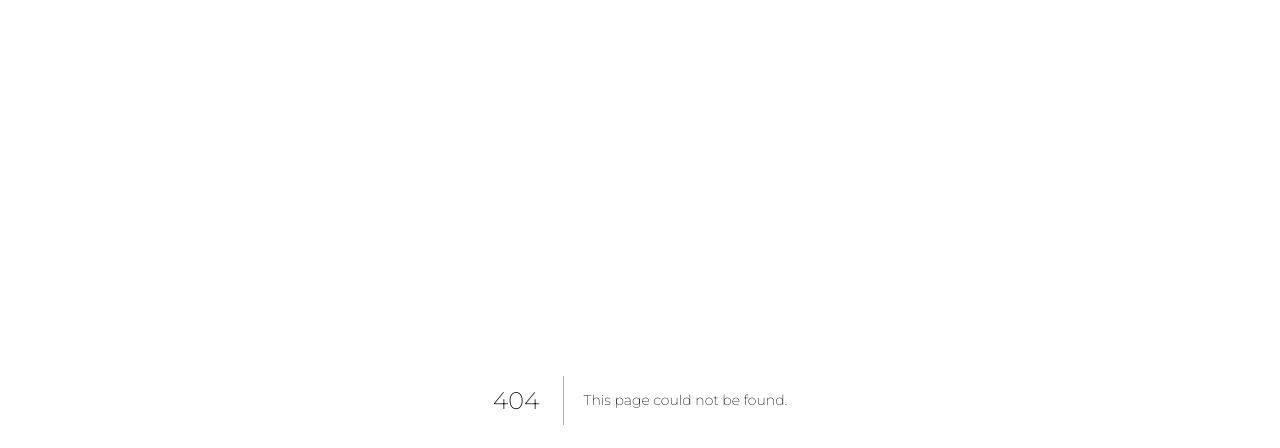
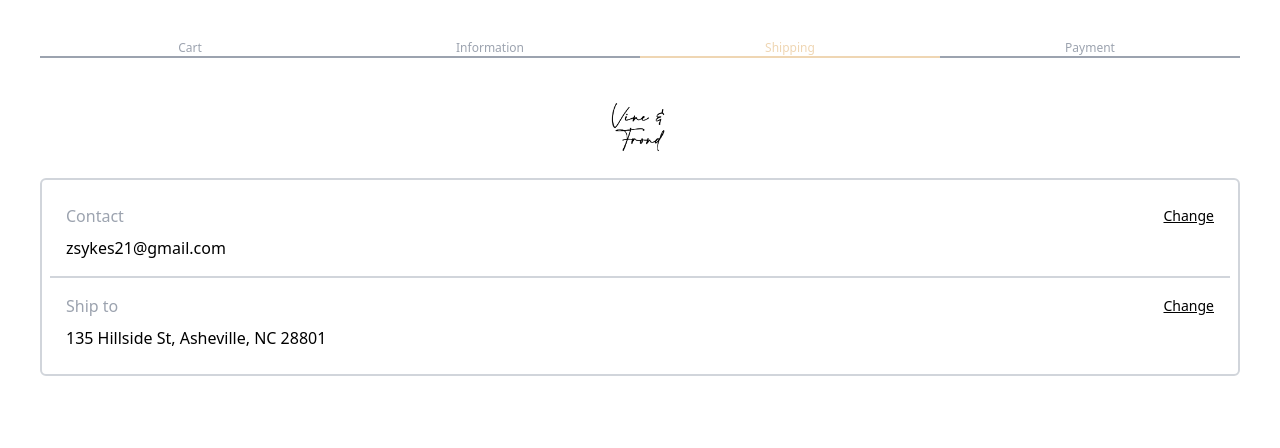
Before and after one commit to Calathea-Z/Vine-Frond-Shop, a Next.js app: page /shipping in a window 1280 px wide. Before the commit this address had no page. Shown: the top 448 px of the page. Built offline with nearby package versions, Linux system fonts and the light colour scheme.

Commit message:
Begin implimenting shipping tracking and price estimation. && Updated sanity schema for weight properties of each item. && Next step will be to impliment functions to total the weight in the cart and pass that as props to the EasyPost function.

```diff
--- /dev/null
+++ b/components/EasyPost.jsx
@@ -0,0 +1,90 @@
+import EasyPost from "@easypost/api/types/EasyPost";
+import { useState } from "react";
+
+const EasyPost = async ({
+  company,
+  firstName,
+  lastName,
+  address,
+  city,
+  usState,
+  zipCode,
+  weight,
+  quantity
+}) => {
+  const [boxLength, setBoxLength] = useState(null);
+  const [boxWidth, setBoxWidth] = useState(null);
+  const [boxHeight, setBoxHeight] = useState(null);
+  const itemQuantity = quantity
+
+  const pickBoxSize = (itemQuantity) => {
+    if (itemQuantity <= 2) {
+      setBoxLength(7)
+      setBoxWidth(7)
+      setBoxHeight(6)
+    } else if (itemQuantity >2 && itemQuantity <=5){
+      setBoxLength(11)
+      setBoxWidth(8)
+      setBoxHeight(6)
+    } else {
+      setBoxLength(12)
+      setBoxWidth(11)
+      setBoxHeight(8)
+    }
+  }
+
+  pickBoxSize(itemQuantity);
+
+  const api = new Easypost(process.env.EASYPOST_KEY);
+
+  const fromAddress = new api.Address({
+    company: process.env.BUSINESS_NAME,
+    address: process.env.BUSINESS_STREET,
+    city: process.env.BUSINESS_CITY,
+    State: process.env.BUSINESS_STATE,
+    zipCode: process.env.BUSINESS_ZIP,
+  });
+
+  fromAddress.save().then(console.log);
+
+  const toAddress = new api.Address({
+    companyName: company,
+    firstName: firstName,
+    lastName: lastName,
+    address: address,
+    city: city,
+    State: usState,
+    zipCode: zipCode,
+  });
+
+  toAddress.save().then(console.log);
+
+  const parcel = new api.Parcel({
+    length: boxLength,
+    width: boxWidth,
+    height: boxHeight,
+    weight: weight,
+  });
+
+  parcel.save().then(console.log);
+
+  const shipment = new api.Shipment({
+    toAddress: toAddress,
+    fromAddress: fromAddress,
+    parcel: parcel,
+  });
+
+  shipment.save().then(console.log);
+
+  shipment
+    .getRates(shipment.lowestRate(["USPS"], ["First"]))
+    .then((rates) => {
+      console.log(rates);
+    })
+    .catch((error) => {
+      console.log(error);
+    });
+
+  return <div>EasyPost</div>;
+};
+export default EasyPost;
--- a/package.json
+++ b/package.json
@@ -9,6 +9,7 @@
     "lint": "next lint"
   },
   "dependencies": {
+    "@easypost/api": "^6.2.0",
     "@headlessui/react": "^1.7.14",
     "@heroicons/react": "^2.0.17",
     "@portabletext/react": "^2.0.2",
--- a/pages/information.js
+++ b/pages/information.js
@@ -110,7 +110,7 @@ const InformationScreen = () => {
     router.push("/payment");
   };
   return (
-    <div className="">
+    <div>
       <div className="p-10 flex flex-col">
         <CheckoutHelper activeStep={1} />
         <Image className='self-center'src={simpleLogo} width={100} height={100} alt='simple Vine & Frond Logo'/>
--- /dev/null
+++ b/pages/shipping.js
@@ -0,0 +1,53 @@
+import CheckoutHelper from "@/components/CheckoutHelper";
+import Image from "next/image";
+import { simpleLogo } from "@/public/assets";
+import Link from "next/link";
+
+const ShippingScreen = () => {
+  return (
+    <div>
+      <div className="p-10 flex flex-col">
+        <CheckoutHelper activeStep={2} />
+        <Image
+          className="self-center"
+          src={simpleLogo}
+          width={100}
+          height={100}
+          alt="simple Vine & Frond Logo"
+        />
+        <div className="rounded-md w-full h-auto border-2 border-gray-300 p-2">
+          <div className="flex justify-between p-4">
+            <div className="flex flex-col gap-2">
+              <h6 className="font-sans text-gray-400">Contact</h6>
+              <p className="font-sans">zsykes21@gmail.com</p>
+            </div>
+            <div>
+              <Link
+                href="/information"
+                className="font-sans text-xs sm:text-sm underline hover:text-blue-400"
+              >
+                Change
+              </Link>
+            </div>
+          </div>
+          <div className="border-[.1rem] border-gray-300 flex justify-center self-center items-center h-0" />
+          <div className="flex justify-between p-4">
+            <div className="flex flex-col gap-2">
+              <h6 className="font-sans text-gray-400">Ship to</h6>
+              <p className="font-sans">135 Hillside St, Asheville, NC 28801</p>
+            </div>
+            <div>
+              <Link
+                href="/information"
+                className="font-sans text-xs sm:text-sm underline hover:text-blue-400"
+              >
+                Change
+              </Link>
+            </div>
+          </div>
+        </div>
+      </div>
+    </div>
+  );
+};
+export default ShippingScreen;
```
Also changed, not shown: 2 other files (tests, documents, lock files or other folders).
